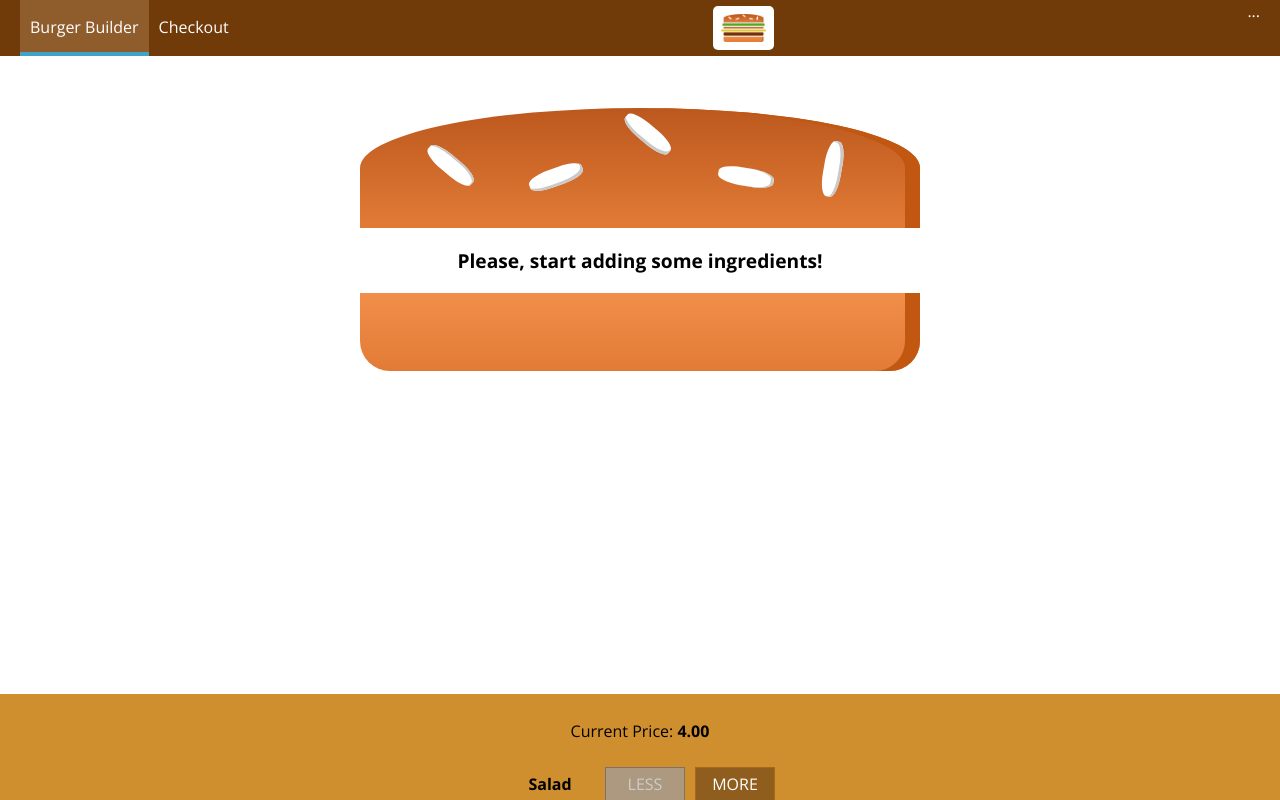
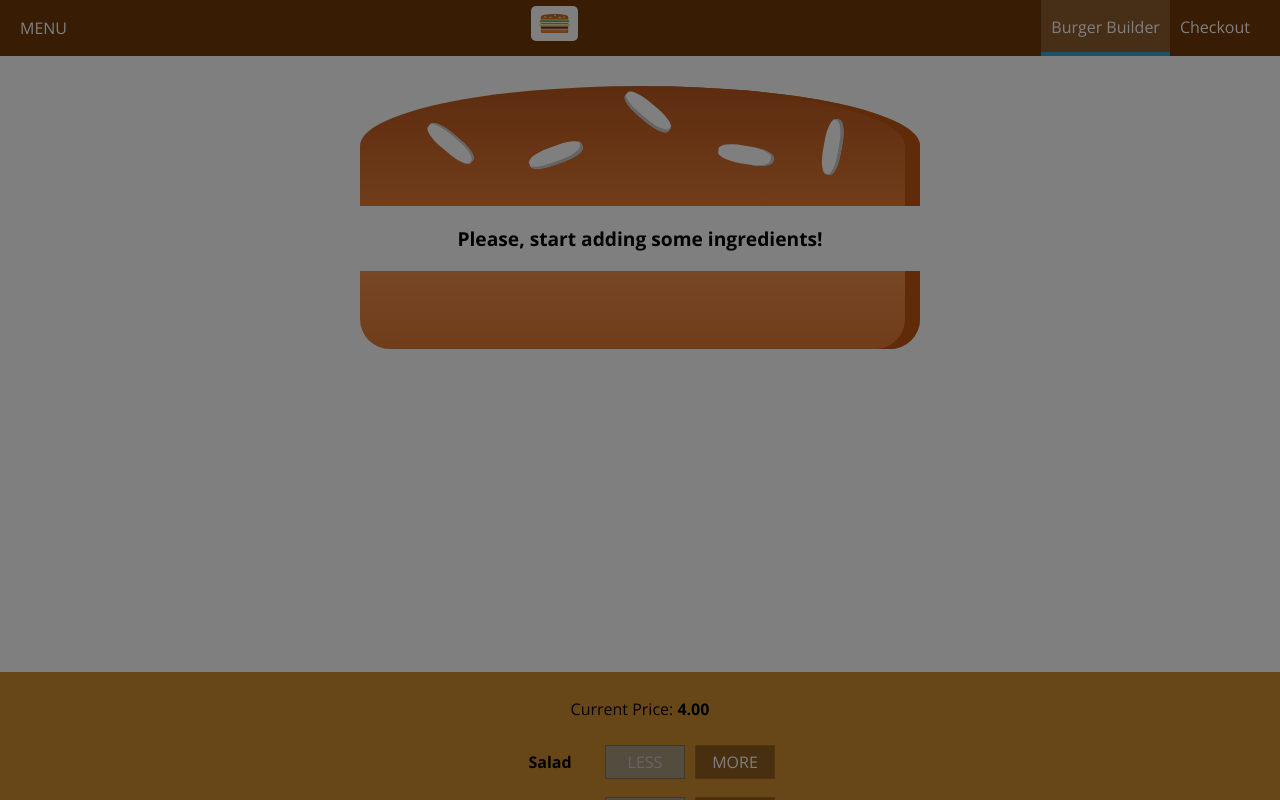
Before and after one commit to totabraz/react-complete-guide, a React app in the folder 02_burger_basics_01/: page / in a window 1280 px wide. Shown: the top 800 px of the page. Built offline with nearby package versions, Linux system fonts and the light colour scheme.

Commit message:
177 toggle navdrawer

```diff
--- a/02_burger_basics_01/src/components/Layout/Layouts.js
+++ b/02_burger_basics_01/src/components/Layout/Layouts.js
@@ -1,16 +1,34 @@
-import React from 'react';
+import React,  { Component } from 'react';
 import Aux from '../../hoc/Aux';
 import classes from './Layout.module.css'
 import Toolbar from '../Navigation/Toolbar/Toolbar'
+import SideDrawer from '../Navigation/SideDrawer/SideDrawer'
 
-const Layout = (props) => (
-    <Aux>
-        <div>Toolbar, SideDrawer, Background</div>
-        <Toolbar/>
-        <main className={classes.content}>
-            {props.children}
-        </main>
-    </Aux>
-);
+class Layout extends Component {
+    constructor(props){
+        super(props);
+        this.state = {
+            showSideDrawer: true
+        }
+    }
+
+    showSideDrawerHandler = () => {
+        this.setState({showSideDrawer: false})
+    }
+
+    render (){
+        return (
+            <Aux>
+                <Toolbar/>
+                <SideDrawer
+                    open={this.state.showSideDrawer}
+                    closed={this.showSideDrawerHandler}/>
+                <main className={classes.content}>
+                    {this.props.children}
+                </main>
+            </Aux>
+        )
+    }
+}
 
 export default Layout;
--- a/02_burger_basics_01/src/components/Logo/Logo.js
+++ b/02_burger_basics_01/src/components/Logo/Logo.js
@@ -3,7 +3,7 @@
 import classes from './Logo.module.css';
 
 const logo =  (props) => (
-    <div className={classes.Logo}>
+    <div className={classes.Logo} style={{height: props.height}}>
         <img src={burgerLogo} alt="Logo Burger" />
     </div>
 );
--- a/02_burger_basics_01/src/components/Navigation/NavigationItems/NavigationItem/NavigationItem.module.css
+++ b/02_burger_basics_01/src/components/Navigation/NavigationItems/NavigationItem/NavigationItem.module.css
@@ -1,25 +1,46 @@
 .NavigationItem{
-    margin: 0;
+    margin: 10px 0;
     box-sizing: border-box;
     padding: 0;
+    display: block;
+    width: 100%;
+}
+
+.NavigationItem a{
+    color: #8F5C2C;
+    text-decoration: none;
+    width: 100%;
+    box-sizing: border-box;
+    display: block;
+}
+
+.NavigationItem a:hover,
+.NavigationItem a:active,
+.NavigationItem a.active{
+    color: #40A4C8;
+}
+
+@media (min-width:500px) {
+    .NavigationItem {
+        margin: 0;
+        width: auto;
         display: flex;
         height: 100%;
         align-items: center;
     }
 
-.NavigationItem a{
+    .NavigationItem a {
         color: white;
-    text-decoration: none;
         height: 100%;
         padding: 16px 10px;
         border-bottom: 4px solid transparent;
-    box-sizing: border-box;
     }
 
     .NavigationItem a:hover,
     .NavigationItem a:active,
-.NavigationItem a.active{
+    .NavigationItem a.active {
         background-color: #8F5C2C;
         border-bottom: 4px solid #40A4C8;
         color: white;
     }
+}
--- a/02_burger_basics_01/src/components/Navigation/NavigationItems/NavigationItems.module.css
+++ b/02_burger_basics_01/src/components/Navigation/NavigationItems/NavigationItems.module.css
@@ -3,7 +3,14 @@
     padding: 0;
     list-style: none;
     display: flex;
+    flex-flow: column;
     align-items: center;
     height: 100%;
     box-sizing: border-box;
 }
+
+@media (min-width: 500px){
+    .NavigationItems{
+        flex-flow: row;
+    }
+}
--- /dev/null
+++ b/02_burger_basics_01/src/components/Navigation/SideDrawer/SideDrawer.js
@@ -0,0 +1,31 @@
+import React from 'react';
+import Logo from '../../Logo/Logo';
+import NavigationItems from '../../Navigation/NavigationItems/NavigationItems';
+import classes from './SideDrawer.module.css';
+import Backdrop from '../../UI/Backdrop/Backdrop';
+import Aux from '../../../hoc/Aux';
+
+const sideDrawer = (props) => {
+    let attachedClasses = [classes.SideDrawer, classes.Close]
+    if (props.open){
+        attachedClasses = [classes.SideDrawer, classes.Open]
+    }
+    return(
+        <Aux>
+            <Backdrop
+                show={props.open}
+                clicked={props.closed}/>
+            <div className={attachedClasses.join(' ')}>
+                {/* <Logo height="20%"/> */}
+                <div className={classes.Logo}>
+                    <Logo/>
+                </div>
+                <nav>
+                    <NavigationItems/>
+                </nav>
+            </div>
+        </Aux>
+    );
+}
+
+export default sideDrawer;
--- /dev/null
+++ b/02_burger_basics_01/src/components/Navigation/SideDrawer/SideDrawer.module.css
@@ -0,0 +1,33 @@
+.SideDrawer{
+    position: fixed;
+    width: 2580px;
+    max-width: 70%;
+    height: 100%;
+    left: 0;
+    top: 0;
+    z-index: 200;
+    background-color: white;
+    padding: 32px 16px;
+    box-sizing: border-box;
+    transition: transform 0.3s ease-out;
+}
+
+@media (min-width: 500px){
+    .SideDrawer{
+        display: none;
+    }
+}
+
+.Open{
+    transform: translateX(0);
+}
+
+.Close{
+    transform: translateX(-100%);
+}
+
+
+
+.Logo{
+    height: 11%;
+}
--- a/02_burger_basics_01/src/components/Navigation/Toolbar/Toolbar.js
+++ b/02_burger_basics_01/src/components/Navigation/Toolbar/Toolbar.js
@@ -5,10 +5,12 @@
 
 const toolbar = (props) => (
     <header className={classes.Toolbar}>
-        <NavigationItems/>
-        <Logo/>
-        <nav>
-           ...
+        <div>MENU</div>
+        <div className={classes.Logo}>
+            <Logo/>
+        </div>
+        <nav className={classes.DesktopOnly}>
+            <NavigationItems/>
         </nav>
     </header>
 );
--- a/02_burger_basics_01/src/components/Navigation/Toolbar/Toolbar.module.css
+++ b/02_burger_basics_01/src/components/Navigation/Toolbar/Toolbar.module.css
@@ -17,3 +17,13 @@
 .Toolbar nav{
     height: 100%;
 }
+
+.Logo{
+    height: 80%;
+}
+
+@media (max-width: 499px){
+    .DesktopOnly{
+        display: none;
+    }
+}
```
Lines whose indentation alone changed are shown as unchanged.
